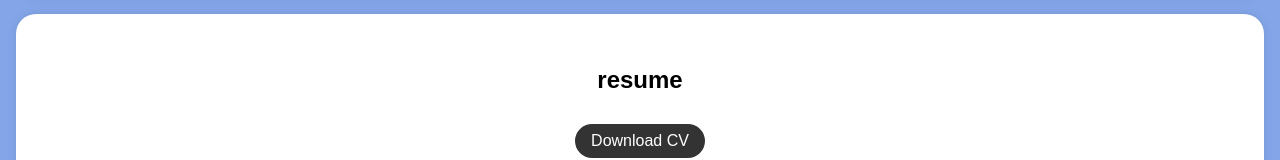
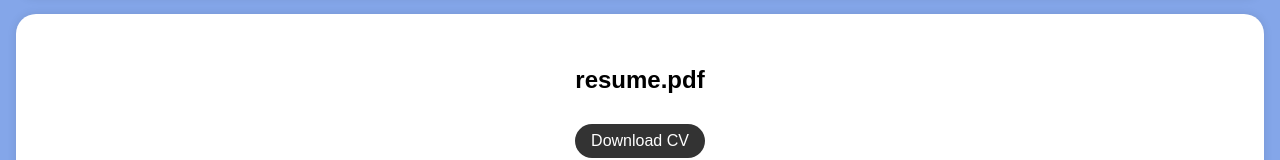
Before and after one commit to paisima/digital-portfolio, a plain HTML site: page index.html in a window 1280 px wide. Shown: the part 1212-1372 px from the top of the page. Drawn offline with Linux system fonts and the light colour scheme.

Commit message:
Update index.html

```diff
--- a/index.html
+++ b/index.html
@@ -168,7 +168,7 @@
 
         <div class="section-content">
             <center>
-            <h2>resume</h2>
+            <h2>resume.pdf</h2>
             <a href="Screenshot_20250401_140827.png" target="_blank" class="download-button">Download CV</a>
         </center>
         </div>
```
